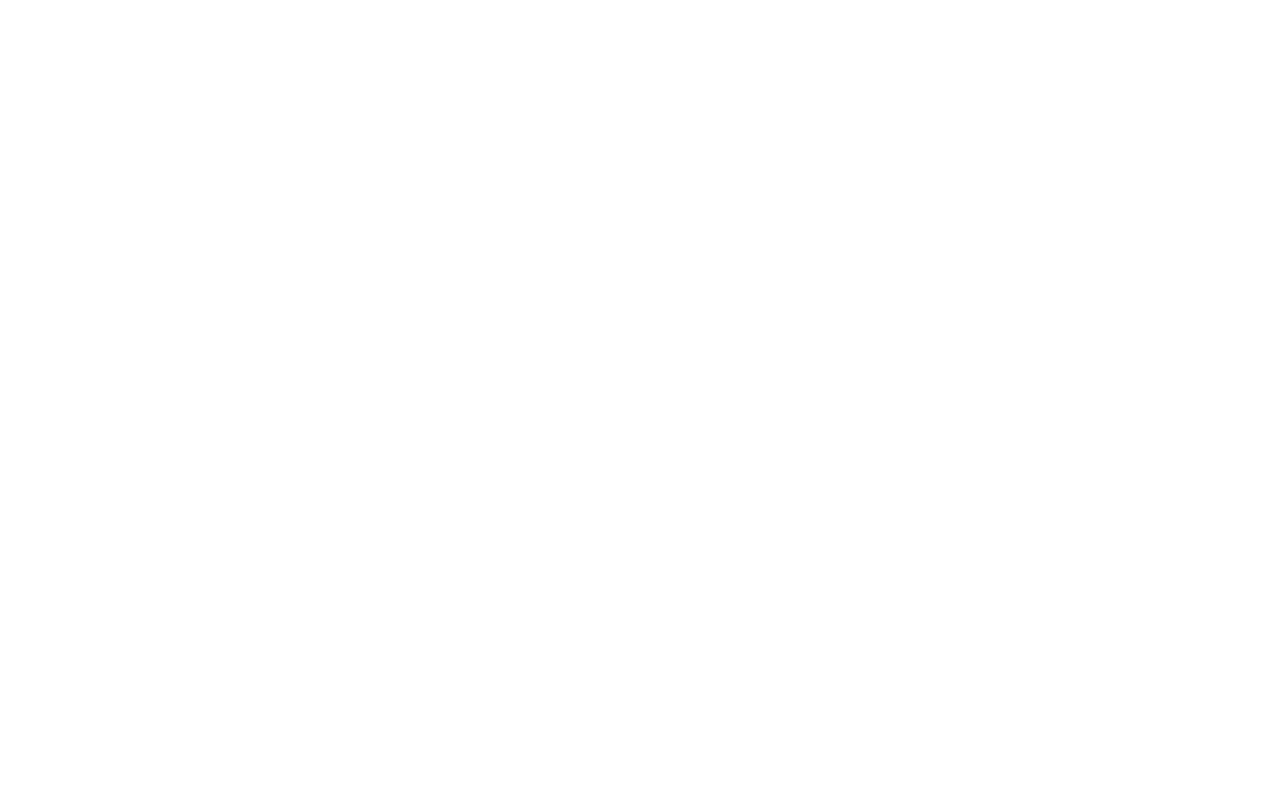
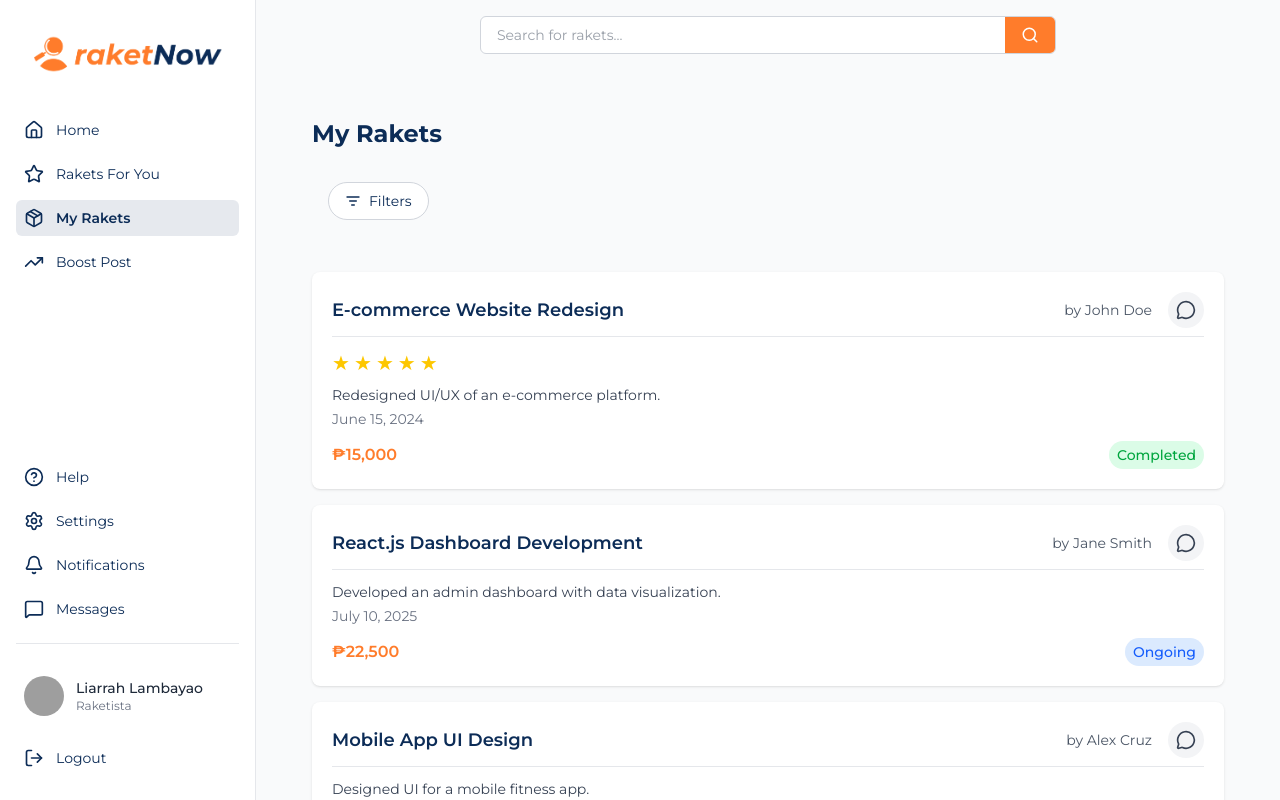
Before and after one commit to RakPaperScissors/RaketNow, a React (Vite) app in the folder frontend/: page /my-rakets in a window 1280 px wide. Before the commit this address had no page. Built offline with nearby package versions, Linux system fonts and the light colour scheme; grey boxes are pictures that could not be loaded.

Commit message:
feat: my rakets layout

```diff
--- a/frontend/src/App.jsx
+++ b/frontend/src/App.jsx
@@ -13,6 +13,7 @@
 import Faqs from "./pages/Faqs";
 import Home from "./pages/Home";
 import ForYou from "./pages/ForYou";
+import MyRakets from "./pages/MyRakets";
 
 function AppContent() {
   const location = useLocation();
@@ -39,6 +40,7 @@
         <Route path="/signup" element={<Signup />} />
         <Route path="/home" element={<Home />} />
         <Route path="/rakets" element={<ForYou />} />
+        <Route path="/my-rakets" element={<MyRakets />} />
       </Routes>
 
       {showFooter && <Footer />}
--- /dev/null
+++ b/frontend/src/components/UserRakets.jsx
@@ -0,0 +1,189 @@
+import React, { useEffect, useState } from "react";
+import { ListFilter, MessageCircle } from "lucide-react";
+
+// to be replaced
+const mockMyRakets = [
+  {
+    id: 1,
+    title: "E-commerce Website Redesign",
+    description: "Redesigned UI/UX of an e-commerce platform.",
+    status: "Completed",
+    date: "June 15, 2024",
+    price: "₱15,000",
+    rating: 5,
+    author: "John Doe",
+  },
+  {
+    id: 2,
+    title: "React.js Dashboard Development",
+    description: "Developed an admin dashboard with data visualization.",
+    status: "Ongoing",
+    date: "July 10, 2025",
+    price: "₱22,500",
+    rating: 4,
+    author: "Jane Smith",
+  },
+  {
+    id: 3,
+    title: "Mobile App UI Design",
+    description: "Designed UI for a mobile fitness app.",
+    status: "Pending",
+    date: "July 22, 2025",
+    price: "₱8,500",
+    author: "Alex Cruz",
+  },
+];
+
+const getStatusStyle = (status) => {
+  switch (status) {
+    case "Completed":
+      return "bg-green-100 text-green-600";
+    case "Ongoing":
+      return "bg-blue-100 text-blue-600";
+    case "Pending":
+      return "bg-yellow-100 text-yellow-600";
+    default:
+      return "bg-gray-100 text-gray-600";
+  }
+};
+
+const StarRating = ({ count }) => (
+  <div className="flex space-x-1">
+    {Array(count)
+      .fill(0)
+      .map((_, i) => (
+        <span key={i} className="text-yellow-400 text-xl">★</span>
+      ))}
+  </div>
+);
+
+
+const UserRakets = () => {
+  const [rakets, setRakets] = useState([]);
+  const [statusFilter, setStatusFilter] = useState("All");
+  const [showDropdown, setShowDropdown] = useState(false);
+
+  useEffect(() => {
+    setRakets(mockMyRakets);
+  }, []);
+
+  const filteredRakets =
+    statusFilter === "All"
+      ? rakets
+      : rakets.filter((r) => r.status === statusFilter);
+
+  const handleFilterChange = (status) => {
+    setStatusFilter(status);
+    setShowDropdown(false);
+  };
+
+  const statuses = ["All", "Completed", "Ongoing", "Pending"];
+
+  return (
+    <div className="p-6">
+      <div className="flex flex-col md:flex-row md:items-center md:justify-between mb-4 gap-4">
+        <h1 className="text-2xl font-bold text-[#0C2C57]">My Rakets</h1>
+      </div>
+
+      {/* Filters Section */}
+      <div className="bg-[#F9FAFB] p-4 rounded-md mb-6 relative">
+        <div className="flex items-center gap-4 flex-wrap mb-3">
+          <div className="relative inline-block text-left">
+            <button
+              onClick={() => setShowDropdown(!showDropdown)}
+              className="flex items-center gap-2 px-4 py-2 border border-gray-300 rounded-full bg-white text-sm text-[#0C2C57] hover:bg-gray-100 transition"
+            >
+              <ListFilter className="w-4 h-4" />
+              Filters
+            </button>
+
+            {showDropdown && (
+              <div className="absolute mt-2 w-48 bg-white border border-gray-200 rounded-md shadow-lg z-10">
+                <ul className="py-1 text-sm text-gray-700">
+                  {statuses.map((status) => (
+                    <li key={status}>
+                      <button
+                        onClick={() => handleFilterChange(status)}
+                        className={`w-full text-left px-4 py-2 hover:bg-gray-100 ${
+                          statusFilter === status ? "bg-gray-100 font-semibold" : ""
+                        }`}
+                      >
+                        {status}
+                      </button>
+                    </li>
+                  ))}
+                </ul>
+              </div>
+            )}
+          </div>
+
+          {statusFilter !== "All" && (
+            <button
+              onClick={() => setStatusFilter("All")}
+              className="text-sm text-red-500 hover:bg-gray-100 px-4 py-2 rounded-full"
+            >
+              Clear Filter
+            </button>
+          )}
+        </div>
+      </div>
+
+      {/* Raket Cards */}
+      {filteredRakets.length === 0 ? (
+        <p className="text-center text-gray-500 mt-20">No rakets found.</p>
+      ) : (
+        <div className="space-y-4">
+          {filteredRakets.map((raket) => (
+  <div
+    key={raket.id}
+    className="bg-white p-5 rounded-lg shadow hover:shadow-lg transition"
+  >
+    {/* Title + Author + Message Icon */}
+    <div className="flex justify-between items-center mb-2">
+      <h2 className="text-lg font-semibold text-[#0C2C57]">{raket.title}</h2>
+      <div className="flex items-center space-x-4 text-sm text-gray-600">
+        <span>by {raket.author}</span>
+        <button
+          title={`Message ${raket.author}`}
+          className="bg-gray-100 hover:bg-gray-200 text-gray-700 p-2 rounded-full transition"
+        >
+          <MessageCircle className="w-5 h-5" />
+        </button>
+      </div>
+    </div>
+
+    {/* Divider */}
+    <div className="border-b border-gray-200 mb-3" />
+
+    {/* Star Rating (if Completed) */}
+    {raket.status === "Completed" && raket.rating && (
+      <div className="mb-2">
+        <StarRating count={raket.rating} />
+      </div>
+    )}
+
+    {/* Description and Date */}
+    <p className="text-gray-700 text-sm mb-1">{raket.description}</p>
+    <div className="text-sm text-gray-500 mb-2">{raket.date}</div>
+
+    {/* Price + Status */}
+    <div className="flex justify-between items-center mt-3">
+      <p className="text-[#FF7C2B] font-semibold">{raket.price}</p>
+      <span
+        className={`text-sm px-2 py-1 rounded-full font-medium ${getStatusStyle(
+          raket.status
+        )}`}
+      >
+        {raket.status}
+      </span>
+    </div>
+  </div>
+))}
+
+        </div>
+      )}
+    </div>
+  );
+};
+
+export default UserRakets;
--- /dev/null
+++ b/frontend/src/pages/MyRakets.jsx
@@ -0,0 +1,30 @@
+import React from "react";
+import SearchBar from "../components/SearchBar";
+import SideNav from "../components/SideNav";
+import UserRakets from "../components/UserRakets"; // Import the UserRakets component
+
+const MyRakets = () => {
+  return (
+    <div className="flex h-screen bg-[#f9fafb]">
+      {/* Fixed Sidebar */}
+      <div className="fixed inset-y-0 left-0 w-64 z-20 bg-white border-r">
+        <SideNav />
+      </div>
+
+      {/* Main Content */}
+      <div className="ml-64 flex-1 flex flex-col h-screen overflow-hidden">
+        {/* Top Section */}
+        <div className="sticky top-0 z-10 bg-white">
+          <SearchBar />
+        </div>
+
+        {/* Scrollable Content */}
+        <div className="flex-1 overflow-y-auto px-8 py-6 space-y-6">
+          <UserRakets />
+        </div>
+      </div>
+    </div>
+  );
+};
+
+export default MyRakets;
```
